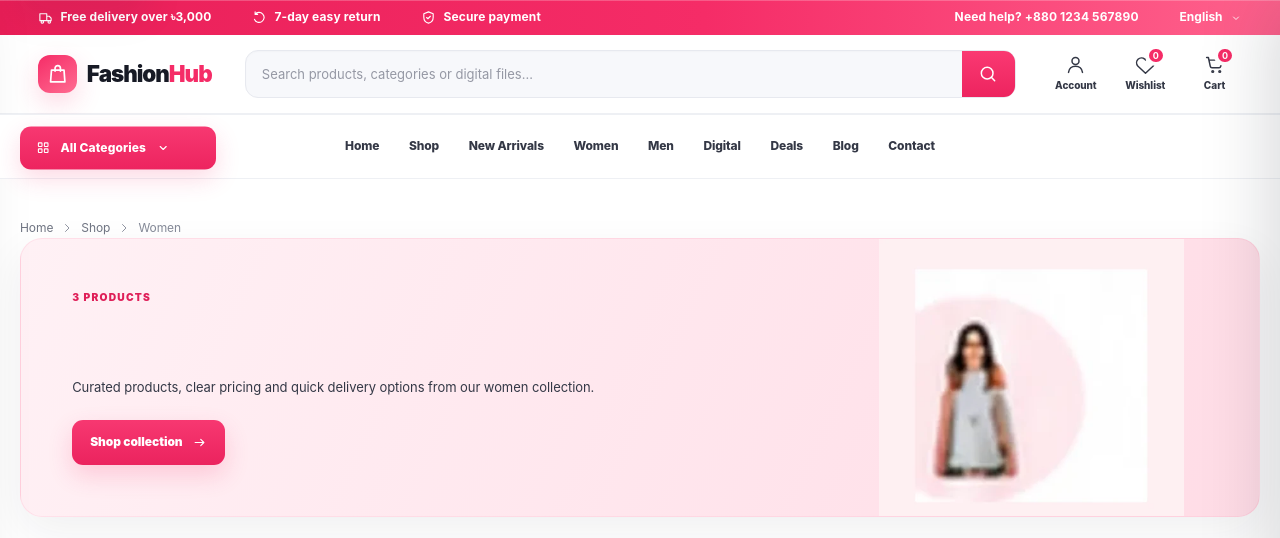
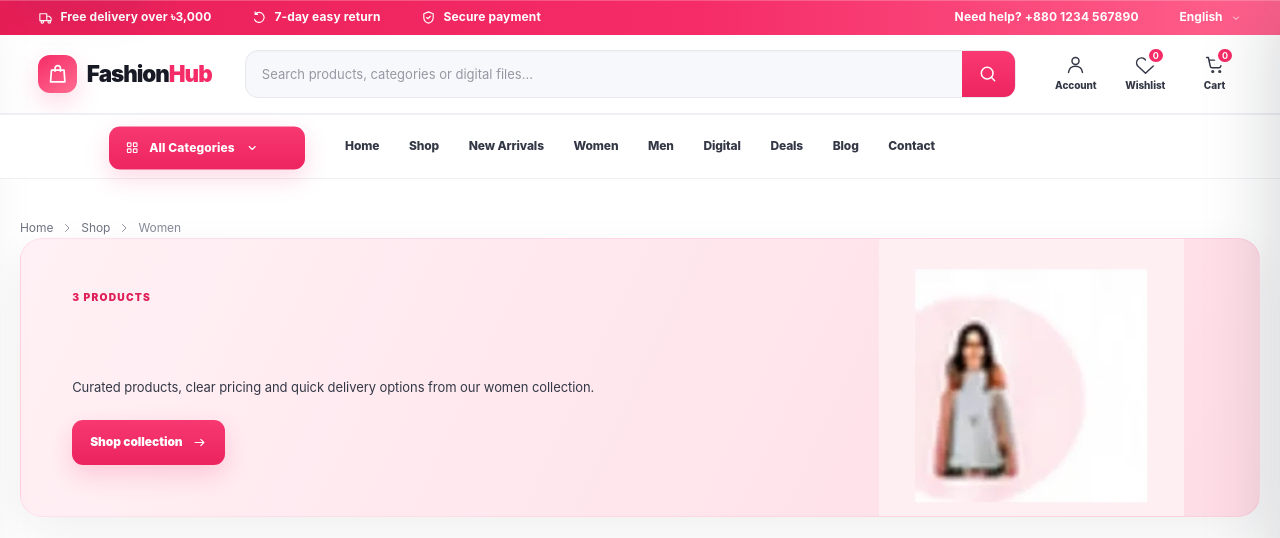
Before and after one commit to deshonlineit/fashionhub, a PHP site: page /category.html in a window 1280 px wide. Shown: the top 538 px of the page. Run offline with PHP 8.4, Linux system fonts and the light colour scheme.

Commit message:
Nudge category launcher right without moving nav

```diff
--- a/assets/css/sticky-header.css
+++ b/assets/css/sticky-header.css
@@ -113,10 +113,10 @@
     align-items:center;
   }
 
-  /* Keep the menu centered exactly where it is and use the empty far-left area for All Categories. */
+  /* Keep the main menu centered; place All Categories in the left free area, but not against the viewport edge. */
   .primary-nav>.category-launcher{
     position:absolute!important;
-    left:calc(50% - 50vw + 20px)!important;
+    left:clamp(56px,5.5vw,92px)!important;
     top:50%!important;
     transform:translateY(-50%)!important;
     z-index:10010!important;
```
